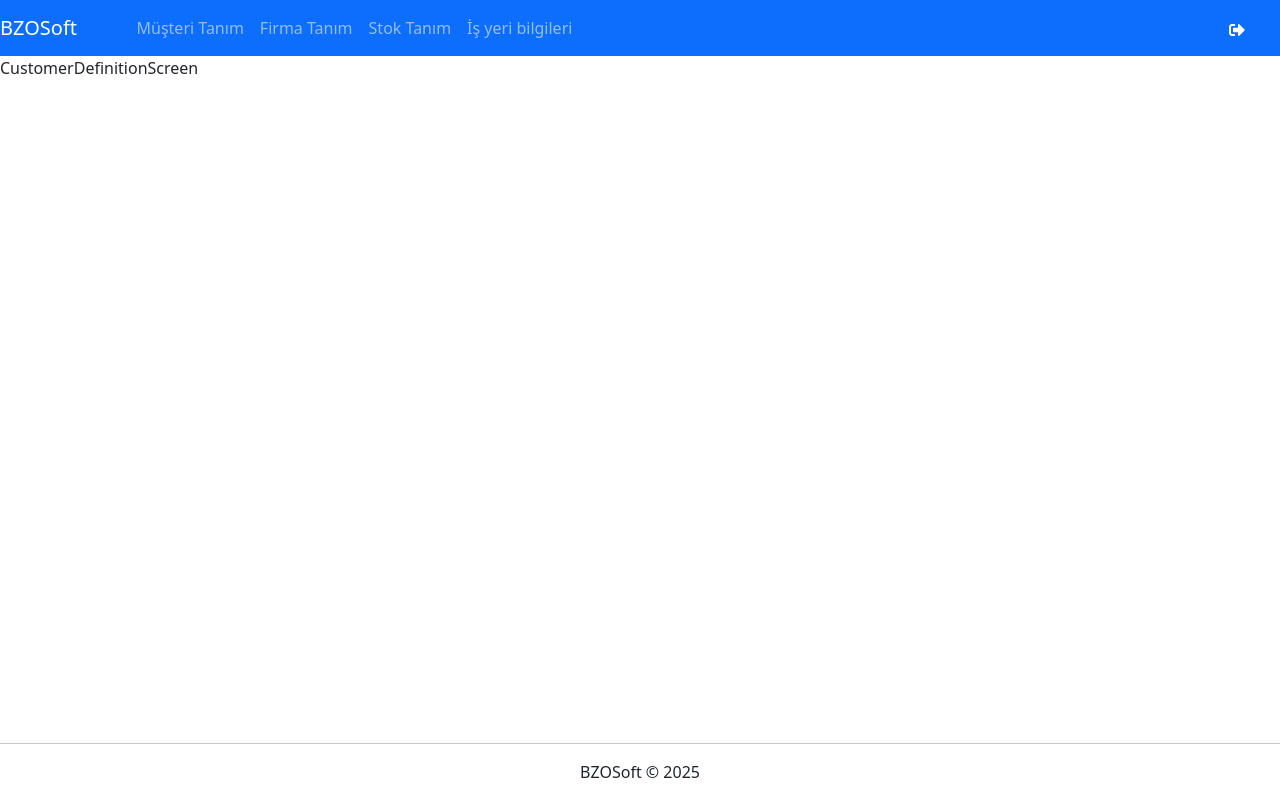
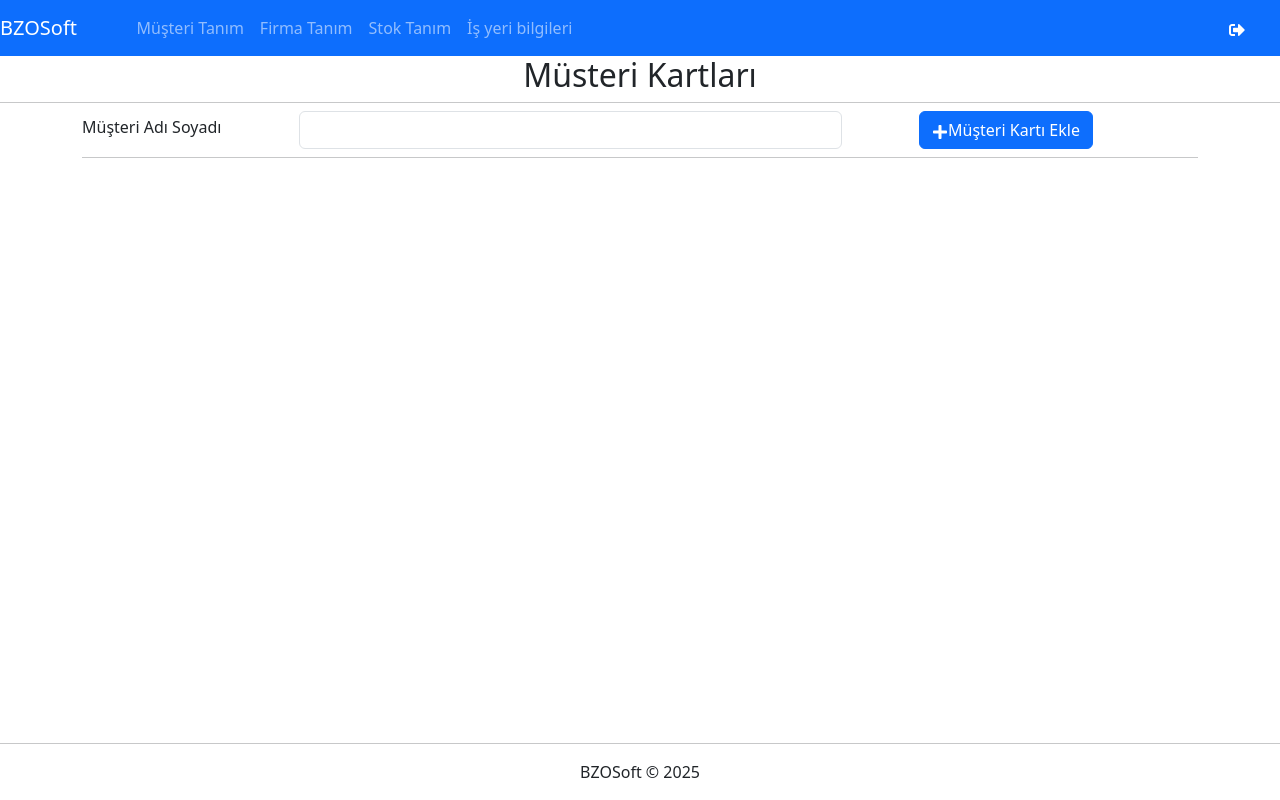
Before and after one commit to burakzaferozcan/pre-accountancy, a React (Create React App) app in the folder client/: page /customer-definition in a window 1280 px wide. Built offline with nearby package versions, Linux system fonts and the light colour scheme.

Commit message:
feat: implement CustomerDefinitionScreen with search functionality and navigation

```diff
--- a/client/src/components/Screens/CustomerDefinitionScreen.jsx
+++ b/client/src/components/Screens/CustomerDefinitionScreen.jsx
@@ -1,7 +1,46 @@
 import React from "react";
+import { useNavigate } from "react-router-dom";
+import { FaPlus } from "react-icons/fa";
+import CustomerTable from "../CustomerTable";
 
 function CustomerDefinitionScreen() {
-  return <div>CustomerDefinitionScreen</div>;
+  const navigate = useNavigate();
+  const [searchText, setSearchText] = React.useState("");
+
+  return (
+    <div className="customer-definition">
+      <h2 className="text-center">Müsteri Kartları</h2>
+      <hr className="my-2" />
+      <div className="container d-flex flex-row justify-content-between gap-2">
+        <div className="col-7">
+          <div className="d-flex col-12">
+            <label htmlFor="search" className="col-4 mt-1">
+              Müşteri Adı Soyadı
+            </label>
+            <div className="col-10">
+              <input
+                type="text"
+                name="searchText"
+                value={searchText}
+                onChange={(e) => setSearchText(e.target.value)}
+                className="form-control col-8"
+              />
+            </div>
+          </div>
+        </div>
+        <div className="col-3">
+          <button className="btn btn-primary" onClick={() => navigate("add")}>
+            <FaPlus />
+            Müşteri Kartı Ekle
+          </button>
+        </div>
+      </div>
+      <div className="container">
+        <hr className="my-2" />
+        <CustomerTable searchText={searchText} />
+      </div>
+    </div>
+  );
 }
 
 export default CustomerDefinitionScreen;
```
